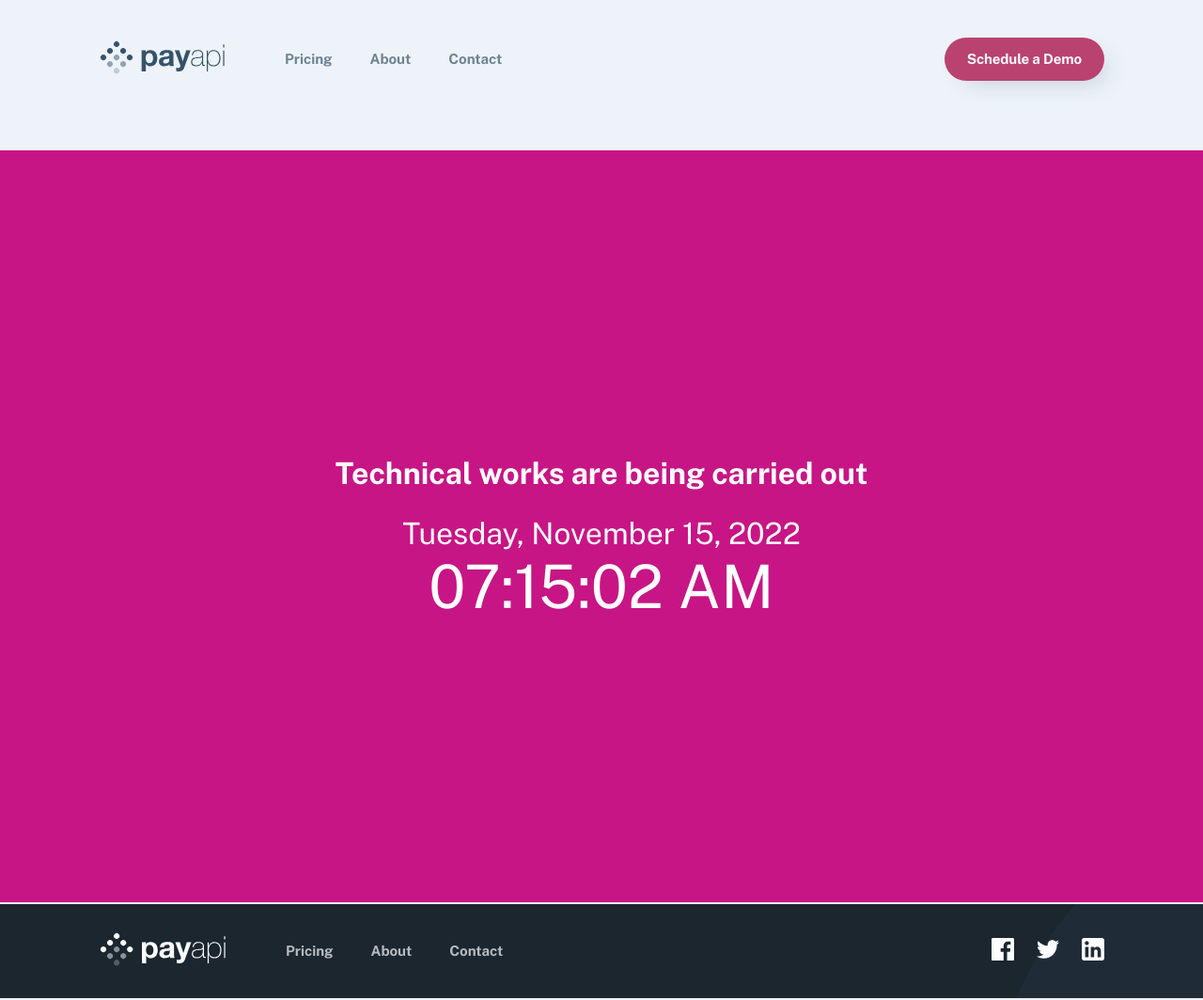
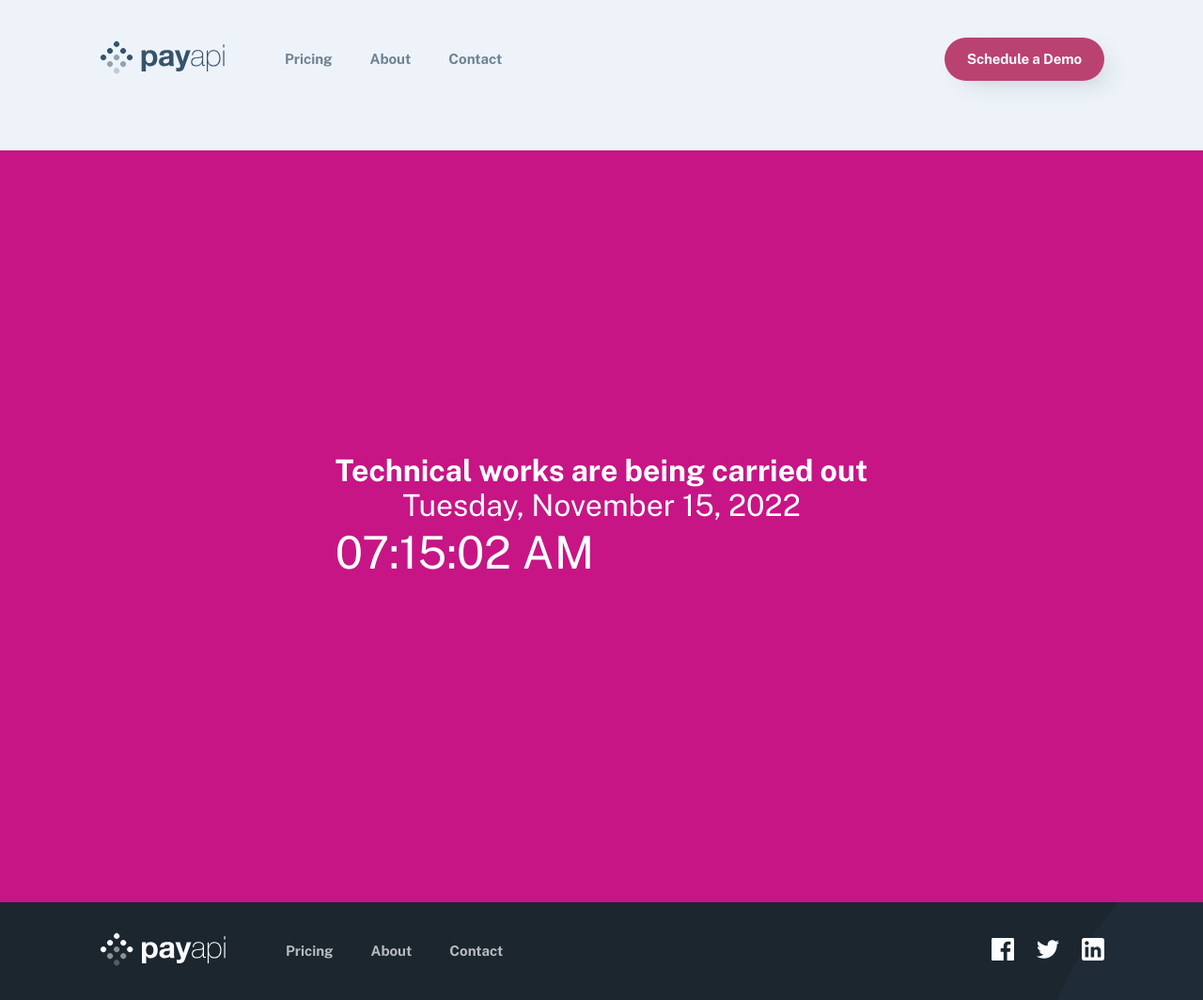
Before and after one commit to asadbe0304/asadbek__payapi, a plain HTML site: page about.html in a window 1280 px wide. Shown: the whole page at 94% size. Drawn offline with Linux system fonts and the light colour scheme.

Commit message:
Footer Bug fixes

```diff
--- a/scss/blocks/_about.scss
+++ b/scss/blocks/_about.scss
@@ -1,5 +1,5 @@
-.about-section{
-    padding: 100px 50px;
+.about-section {
+    padding: 20px 50px 100px 50px;
     display: flex;
     justify-content: center;
     align-items: center;
@@ -9,10 +9,7 @@
 }
 
 .wrapper {
-    // position: absolute;
-    top: 40%;
-    left: 25%;
-    right: 25%;
+    position: relative;
 }
 
 #date {
@@ -22,12 +19,19 @@
 }
 
 #time {
+    position: absolute;
+    top: 110%;
+    z-index: 55;
     color: white;
     text-align: center;
-    font-size: 4em;
+    font-size: 3em;
 }
-.about__title{
-    color:#fff;
+
+.about__title {
+    position: relative;
+    margin: 0;
+    padding: 0;
+    color: #fff;
     font-size: 32px;
     text-align: center;
 }
--- a/scss/blocks/_footer.scss
+++ b/scss/blocks/_footer.scss
@@ -1,14 +1,15 @@
 .site-footer {
     margin: 0;
     padding: 0;
+    background-image: url(../../images/foo.png);
+    background-repeat: no-repeat;
+    background-position-x: 0;
+    background-size: cover;
 }
 
 .footer__section {
     margin: 0;
     padding: 31px 0;
-    background-image: url(../../images/foo.png);
-    background-repeat: no-repeat;
-    background-position: 0;
 }
 
 .footer {
```
Also changed, not shown: css/main.css, 1 other file.
